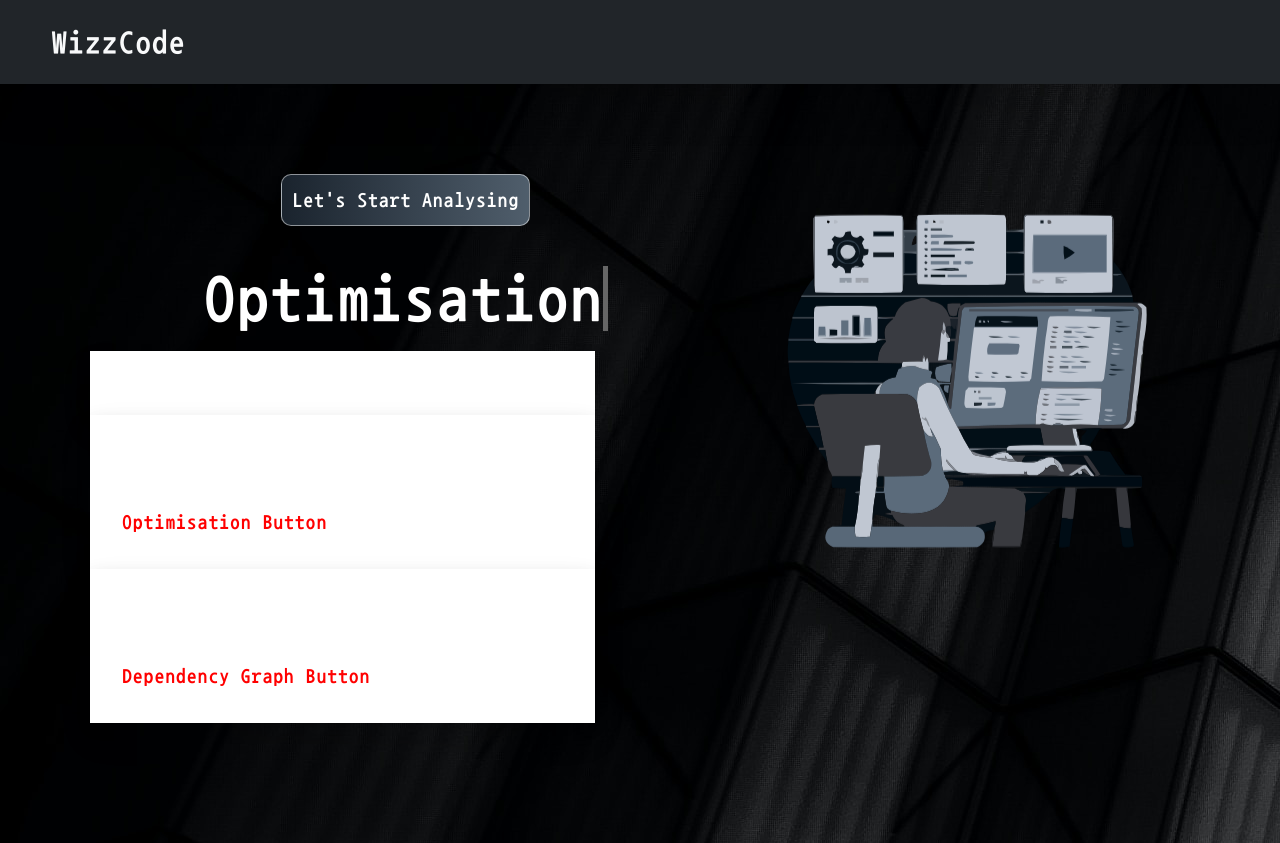
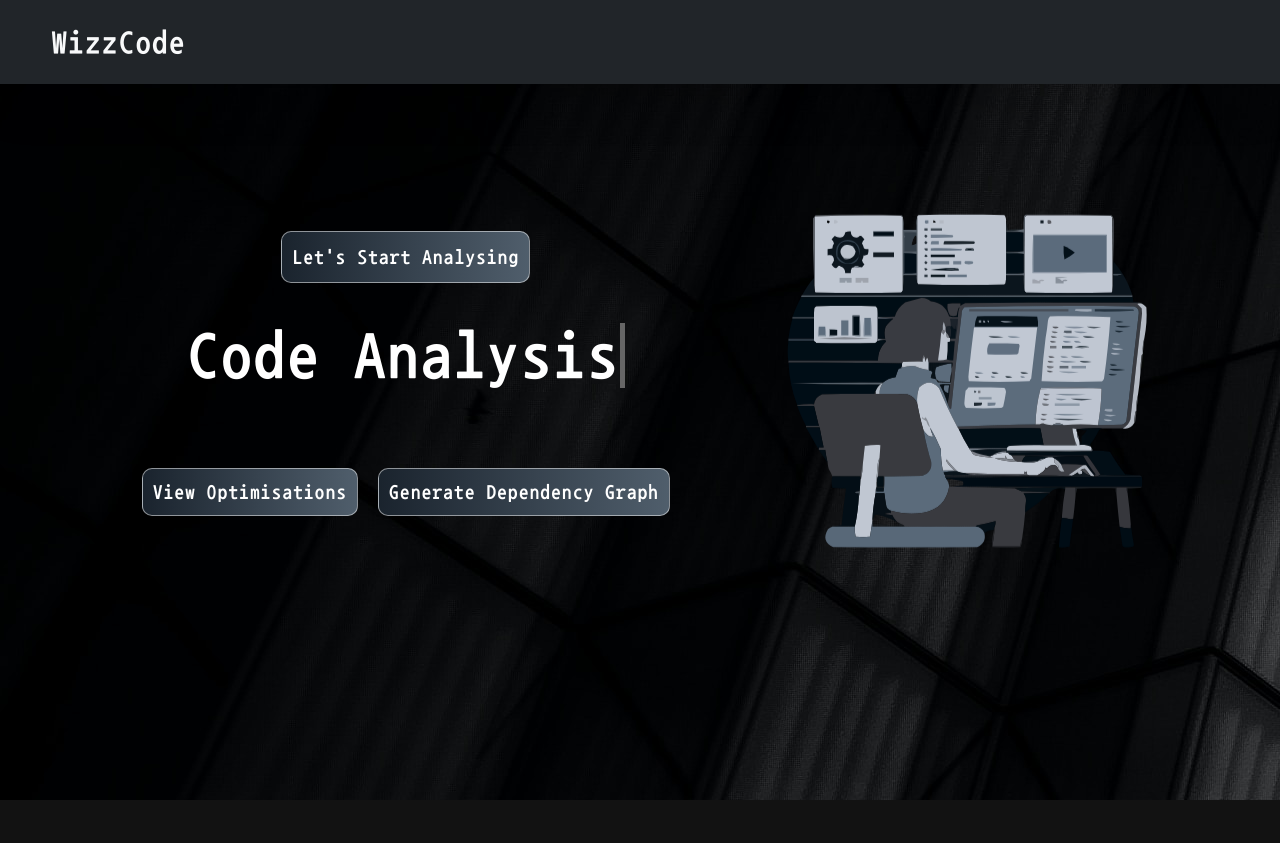
Before and after one commit to WizzCode/Webapp-Dependency-Optimisation, a React (Create React App) app in the folder wizzcode-app/: page / in a window 1280 px wide. After the commit the page ends 800 px from the top, so only its background shows below. Built offline with nearby package versions, Linux system fonts and the light colour scheme.

Commit message:
Modified Home Page, changed graph colors and added Legend

```diff
--- a/wizzcode-app/src/components/App.css
+++ b/wizzcode-app/src/components/App.css
@@ -152,6 +152,19 @@ p.danger {
 
 }
 
+.cardbutton {
+  font-weight: 100;
+  letter-spacing: 0.8px;
+  padding: 8px 10px;
+  background: linear-gradient(90.21deg, #17202A -5.91%, #566573 111.58%);
+  border: 1px solid rgba(255, 255, 255, 0.5);
+  border-radius: 10px;
+  font-size: 10px;
+  display: inline-block;
+
+}
+
+
 
 .image-svg{
   width: 90%;
@@ -175,14 +188,19 @@ p.danger {
 
 /* fileupload */
 .Card {
-  background-color: white;
-  padding: 32px;
+  margin-top: 5%;
+  background-color: #161b22;
+  padding: 2%;
   width: 80%;
+  height: auto;
   display: flex;
   align-items: flex-start;
   justify-content: flex-start;
   box-shadow: 0 15px 30px 0 rgba(0, 0, 0, 0.11), 0 5px 15px 0 rgba(0, 0, 0, 0.08);
   box-sizing: border-box;
+}
+.d-flex{
+  gap:20px;
 }
 
 .uploadbutton {
--- a/wizzcode-app/src/components/Banner.js
+++ b/wizzcode-app/src/components/Banner.js
@@ -13,7 +13,7 @@ export const Banner = () => {
   const [text, setText] = useState('');
   const [delta, setDelta] = useState(300 - Math.random() * 100);
   const [index, setIndex] = useState(1);
-  const toRotate = [ "Optimisation", "Dependency Graph", "Code Analysis" ];
+  const toRotate = ["Code Analysis","Optimisation", "Dependency Graph" ];
   const period = 2000;
 
   useEffect(() => {
@@ -51,26 +51,21 @@ export const Banner = () => {
 
   return (
     <section className="banner" id="home">
-      <Container class="w-25">
-        <Row className="aligh-items-center">
+      <Container >
+        <Row className="align-items-center">
           <Col xs={12} md={6} xl={7}>
             <TrackVisibility>
               {({ isVisible }) =>
               <div className={isVisible ? "animate__animated animate__fadeIn" : ""}>
                 <span className="tagline">Let's Start Analysing </span>
-                <h1> <span className="txt-rotate" dataPeriod="1000" data-rotate='[ "Optimisation", "Dependency Graph", "Code Analysis" ]'><span className="wrap">{text}</span></span></h1>
+                <h1> <span className="txt-rotate" dataPeriod="1000" data-rotate='["Code Analysis","Optimisation", "Dependency Graph"]'><span className="wrap">{text}</span></span></h1>
 
               </div>}
             </TrackVisibility>
-            <div className="Card">
-          {/* <FileUploadButton /> */}
-        </div>
-        <div className="Card">
-          <Button />
-        </div>
-        <div className="Card">
-          <Button2 />
-        </div>
+            <div class ="d-flex justify-content-center">
+            <Button />
+            <Button2 />
+            </div>
           </Col>
           <Col xs={12} md={6} xl={5}>
             <TrackVisibility>
--- a/wizzcode-app/src/components/Button.js
+++ b/wizzcode-app/src/components/Button.js
@@ -12,7 +12,7 @@ function Button() {
     return (
         <div>
 
-          <button style={{color: "red"}} onClick={navigateToOptimiser}>Optimisation Button</button>
+          <button class = "cardbutton" onClick={navigateToOptimiser}>View Optimisations</button>
         </div>
       );
 }
--- a/wizzcode-app/src/components/Button2.js
+++ b/wizzcode-app/src/components/Button2.js
@@ -12,7 +12,7 @@ function Button2() {
     return (
         <div>
 
-          <button style={{color: "red"}} onClick={navigateToDependency}>Dependency Graph Button</button>
+          <button class = "cardbutton" onClick={navigateToDependency}>Generate Dependency Graph</button>
         </div>
       );
 }
--- a/wizzcode-app/src/components/pages/Dependency.css
+++ b/wizzcode-app/src/components/pages/Dependency.css
@@ -19,3 +19,23 @@
     background-color: #161b22;
     margin: 4%;
   }
+
+  .legend-div{
+    width: 25%;
+    border:1px solid white;
+    height: 40%;
+    margin-top: 15%;
+  }
+
+  .graph-legend{
+    display:flex;
+    flex-direction: row;
+  }
+
+  .graph-container{
+    flex-basis: 80%;
+  }
+
+  .legend-container{
+    flex-basis: 20%;
+  }
--- a/wizzcode-app/src/components/pages/Dependency.js
+++ b/wizzcode-app/src/components/pages/Dependency.js
@@ -2,6 +2,91 @@ import React from "react";
 import Graph from 'react-graph-vis';
 import 'bootstrap/dist/css/bootstrap.min.css';
 import 'bootstrap/dist/js/bootstrap.bundle.min.js'
+
+const Legend = () => {
+  const shapeOptions = [
+    { name: "Attribute", shape: "circle", color: "white"},
+    { name: "Overriding Super Class", shape: "box", color: "white" },
+  ];
+
+  const colorOptions = [
+    { name: "Class Variable", shape:"square", color: "#AFE1AF" },
+    { name: "Private Method", shape: "square", color: "#FFFF8F" },
+    { name: "Public Method", shape: "square", color: "#CBC3E3" },
+    { name: "Protected Method", shape: "square", color: "#F88379" },
+    { name: "Default Method", shape: "square", color: "#F28C28" },
+    { name: "Variable", shape: "square", color: "#6495ED" },
+  ];
+
+  const threadOptions = [
+    { name: "Thread", shape: "squre", color: "#686868"},
+  ];
+
+  return (
+    <div class="legend-div bg-dark">
+    <div>
+      Shapes
+      {shapeOptions.map((option) => (
+        <div key={option.shape}>
+          <span
+            style={{
+              display: "inline-block",
+              width: "16px",
+              height: "16px",
+              backgroundColor: option.color,
+              marginRight: "4px",
+              borderRadius: option.shape === "circle" ? "50%" : "",
+              border: `2px solid ${option.color}`,
+            }}
+          ></span>
+          {option.name}
+        </div>
+      ))}
+
+    </div>
+    <div>
+    <div>
+      Colors
+      {colorOptions.map((option) => (
+        <div key={option.shape}>
+          <span
+            style={{
+              display: "inline-block",
+              width: "20px",
+              height: "5px",
+              backgroundColor: option.color,
+              marginRight: "4px",
+              borderRadius: option.shape === "circle" ? "50%" : "",
+              border: `2px solid ${option.color}`,
+            }}
+          ></span>
+          {option.name}
+        </div>
+      ))}
+    </div>
+    </div>
+    <div>
+      Outline
+      {threadOptions.map((option) => (
+        <div key={option.shape}>
+          <span
+            style={{
+              display: "inline-block",
+              width: "20px",
+              height: "5px",
+              backgroundColor: option.color,
+              marginRight: "4px",
+              borderRadius: option.shape === "circle" ? "50%" : "",
+              border: `2px solid ${option.color}`,
+            }}
+          ></span>
+          {option.name}
+        </div>
+      ))}
+    </div>
+    </div>
+  );
+};
 
 function Dependency() {
   const dependencyInfoJson = {
@@ -54,7 +139,8 @@ function Dependency() {
   const nodesInfo = dependencyInfoJson["nodesInfo"];
   const noNodes = Object.keys(nodesInfo).length;
 
-  const colors = ["#FF0000", "#00FF00", "#0000FF", "#FFFF00", "#800080", "#FFA500", "#FFC0CB", "#40E0D0", "#E6E6FA", "#FF00FF"];
+
+  const colors = ["#AFE1AF", "#FFFF8F", "#CBC3E3", "#F88379", "#F28C28", "#6495ED"];
   const colorsForTypes = {};
   for(let i=0;i<primaryTypes.length;i++){
     colorsForTypes[primaryTypes[i]]=colors[i];
@@ -124,14 +210,14 @@ function Dependency() {
     autoResize: true,
   };
 
+
   return (
-    <div id="graph-div" className="rounded-4">
-      <Graph
-      graph={graph}
-      options={options}
-    />
+    <div  id="graph-div" className="rounded-4 graph-legend">
+      <Graph className="graph-container" graph={graph} options={options} />
+      <Legend className="legend-container"/>
     </div>
   );
+
 }
 
 export default Dependency;
```
